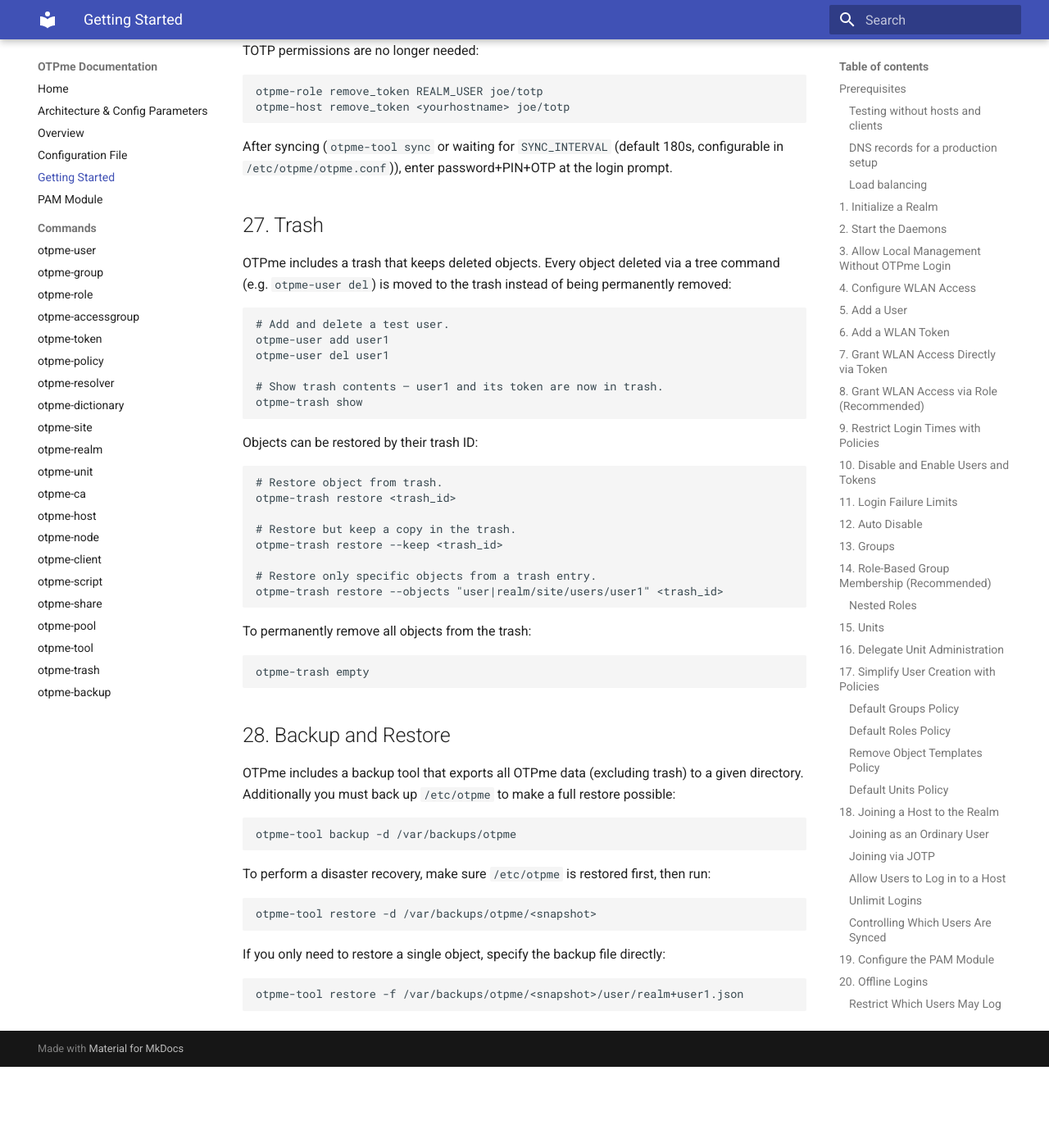
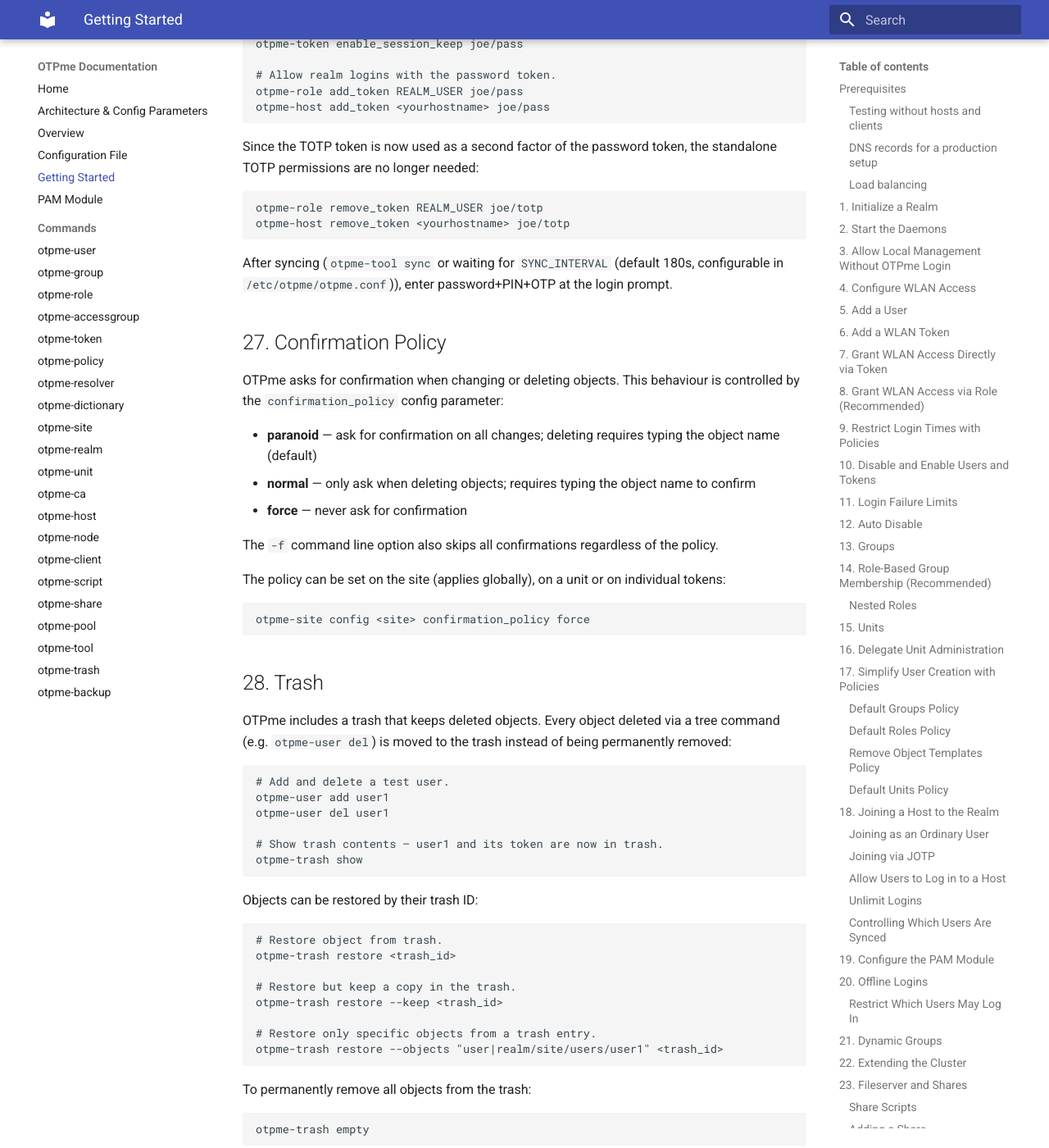
Before and after one commit to the2nd/otpme, an MkDocs documentation site: the page built from docs/getting-started.md, in a window 1280 px wide and 1400 px high, scrolled down 20691 px. Shown: the whole window at 82% size. Built offline with MkDocs 1.6.1 and Material for MkDocs 9.7.7, drawn with Linux system fonts in a browser that asks for light colours; before the commit the page ends 21992 px from its top, so only the background shows below that; some of the changed text lies outside the part shown.

Commit message:
Working on docs.

````diff
--- a/docs/getting-started.md
+++ b/docs/getting-started.md
@@ -829,6 +829,14 @@ auto-mount for the user:
 otpme-user enable_auto_mount joe
 ```
 
+A share can be made read-only, and it can be disabled entirely (which
+refuses any new mount request — already mounted shares continue to work):
+
+```bash
+otpme-share enable_ro testshare
+otpme-share disable testshare
+```
+
 ### Encrypted Shares
 
 OTPme supports encrypted shares where file content and path names are
@@ -1044,7 +1052,26 @@ otpme-host remove_token <yourhostname> joe/totp
 After syncing (`otpme-tool sync` or waiting for `SYNC_INTERVAL` (default 180s, configurable in `/etc/otpme/otpme.conf`)), enter
 password+PIN+OTP at the login prompt.
 
-## 27. Trash
+## 27. Confirmation Policy
+
+OTPme asks for confirmation when changing or deleting objects. This
+behaviour is controlled by the `confirmation_policy` config parameter:
+
+- **paranoid** — ask for confirmation on all changes; deleting requires typing the object name (default)
+- **normal** — only ask when deleting objects; requires typing the object name to confirm
+- **force** — never ask for confirmation
+
+The `-f` command line option also skips all confirmations regardless of the
+policy.
+
+The policy can be set on the site (applies globally), on a unit or on
+individual tokens:
+
+```bash
+otpme-site config <site> confirmation_policy force
+```
+
+## 28. Trash
 
 OTPme includes a trash that keeps deleted objects. Every object deleted via
 a tree command (e.g. `otpme-user del`) is moved to the trash instead of
````
Also changed, not shown: other parts of docs/getting-started.md (+1 -1 lines).
